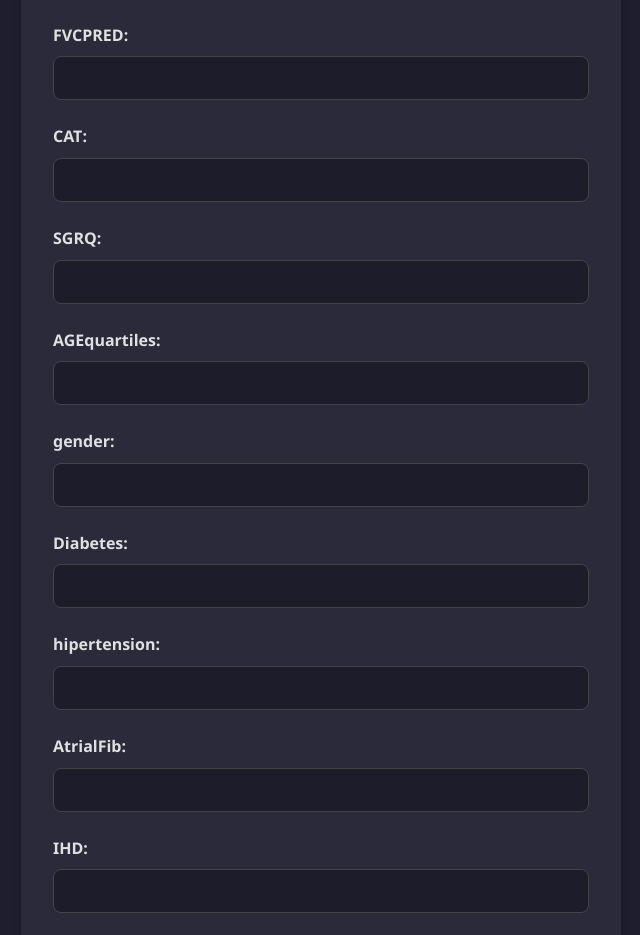
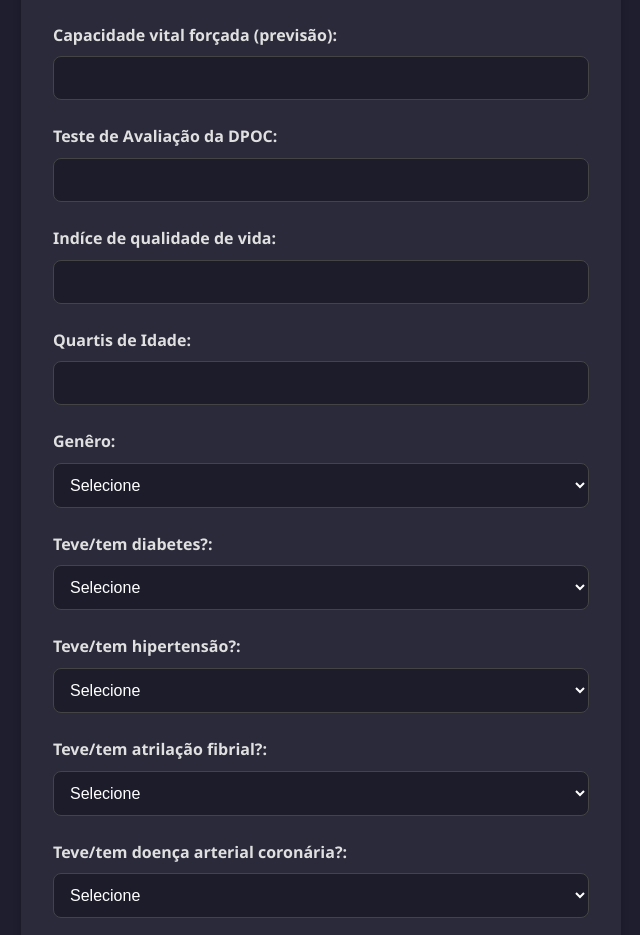
Before and after one commit to lugialo/copd-model-frontend, a React (Create React App) app: page / in a window 1280 px wide. Shown: the part 726-1661 px from the top of the page, without its empty margins (319-959 px from the left). Built offline with nearby package versions, Linux system fonts and the light colour scheme.

Commit message:
feat: Ajustes de formatação

```diff
--- a/src/App.js
+++ b/src/App.js
@@ -3,22 +3,40 @@ import "./App.css";
 
 function App() {
   const [formData, setFormData] = useState({
-    age: "",
-    PackHistory: "",
-    MWT1Best: "",
-    FEV1: "",
-    FEV1PRED: "",
-    FVC: "",
-    FVCPRED: "",
-    CAT: "",
-    SGRQ: "",
-    AGEquartiles: "",
-    gender: "",
-    Diabetes: "",
-    hipertension: "",
-    AtrialFib: "",
-    IHD: "",
+    Idade: "",
+    "Histórico tabágico": "",
+    "Distância caminhada em 6 minutos (em metros)": "",
+    VEF: "",
+    "VEF1 previsto": "",
+    "Capacidade vital forçada": "",
+    "Capacidade vital forçada (previsão)": "",
+    "Teste de Avaliação da DPOC": "",
+    "Indíce de qualidade de vida": "",
+    "Quartis de Idade": "",
+    "Genêro": "",
+    "Teve/tem diabetes?": "",
+    "Teve/tem hipertensão?": "",
+    "Teve/tem atrilação fibrial?": "",
+    "Teve/tem doença arterial coronária?": "",
   });
+
+  const tooltips = {
+    Idade: "Insira sua idade em anos.",
+    "Histórico tabágico": "Informe se você tem histórico de tabagismo.",
+    "Distância caminhada em 6 minutos (em metros)": "Informe a distância que você consegue caminhar em 6 minutos.",
+    VEF: "Insira o valor do VEF.",
+    "VEF1 previsto": "Insira o valor previsto do VEF1.",
+    "Capacidade vital forçada": "Insira a capacidade vital forçada.",
+    "Capacidade vital forçada (previsão)": "Insira a previsão da capacidade vital forçada.",
+    "Teste de Avaliação da DPOC": "Insira o resultado do teste de avaliação da DPOC.",
+    "Indíce de qualidade de vida": "Insira o índice de qualidade de vida.",
+    "Quartis de Idade": "Informe o quartil de idade.",
+    "Genêro": "Informe seu gênero.",
+    "Teve/tem diabetes?": "Informe se você tem ou teve diabetes.",
+    "Teve/tem hipertensão?": "Informe se você tem ou teve hipertensão.",
+    "Teve/tem atrilação fibrial?": "Informe se você tem ou teve arritmia fibrial.",
+    "Teve/tem doença arterial coronária?": "Informe se você tem ou teve doença arterial coronária.",
+  };
 
   const [result, setResult] = useState(null);
 
@@ -33,24 +51,39 @@ function App() {
   const handleSubmit = async (event) => {
     event.preventDefault();
 
-    const valuesArray = Object.values(formData).map((value) => {
-      const number = parseFloat(value);
-      return isNaN(number) ? value : number;
-    });
+    // Definir a ordem dos campos
+    const orderedFields = [
+      "Idade",
+      "Histórico tabágico",
+      "Distância caminhada em 6 minutos (em metros)",
+      "VEF",
+      "VEF1 previsto",
+      "Capacidade vital forçada",
+      "Capacidade vital forçada (previsão)",
+      "Teste de Avaliação da DPOC",
+      "Indíce de qualidade de vida",
+      "Quartis de Idade",
+      "Genêro",
+      "Teve/tem diabetes?",
+      "Teve/tem hipertensão?",
+      "Teve/tem atrilação fibrial?",
+      "Teve/tem doença arterial coronária?",
+    ];
 
-    console.log("Sending data:", valuesArray);
+    // Criar o objeto 'features' preservando a ordem dos campos
+    const orderedData = orderedFields.reduce((acc, key) => {
+      acc[key] = formData[key];
+      return acc;
+    }, {});
 
     try {
-      const response = await fetch(
-        "https://copd-model-production-5213.up.railway.app/predict",
-        {
+      const response = await fetch("https://copd-model-production-5213.up.railway.app/predict", {
         method: "POST",
         headers: {
           "Content-Type": "application/json",
         },
-          body: JSON.stringify({ features: valuesArray }),
-        }
-      );
+        body: JSON.stringify({ features: orderedData }),
+      });
 
       if (!response.ok) {
         throw new Error(`HTTP error! status: ${response.status}`);
@@ -59,12 +92,11 @@ function App() {
       const data = await response.json();
       console.log("API Response:", data);
 
-      // Convert prediction (numeric) into severity description
       const severityMap = {
         0: "Leve",
         1: "Moderado",
         2: "Severo",
-        3: "Muito severo"
+        3: "Muito severo",
       };
 
       const severity = severityMap[data.prediction] || "Desconhecido";
@@ -78,7 +110,48 @@ function App() {
     <div className="App">
       <h1>Formulário de Predição</h1>
       <form onSubmit={handleSubmit} className="form-container">
-        {Object.keys(formData).map((key) => (
+        {Object.keys(formData).map((key) => {
+          if (key === "Genêro") {
+            return (
+              <div key={key} className="form-group">
+                <label htmlFor={key}>{key}:</label>
+                <select
+                  id={key}
+                  name={key}
+                  value={formData[key]}
+                  onChange={handleChange}
+                  className="form-input"
+                  title={tooltips[key]}
+                >
+                  <option value="">Selecione</option>
+                  <option value="0">Feminino</option>
+                  <option value="1">Masculino</option>
+                </select>
+              </div>
+            );
+          }
+
+          if (["Teve/tem diabetes?", "Teve/tem hipertensão?", "Teve/tem atrilação fibrial?", "Teve/tem doença arterial coronária?"].includes(key)) {
+            return (
+              <div key={key} className="form-group">
+                <label htmlFor={key}>{key}:</label>
+                <select
+                  id={key}
+                  name={key}
+                  value={formData[key]}
+                  onChange={handleChange}
+                  className="form-input"
+                  title={tooltips[key]}
+                >
+                  <option value="">Selecione</option>
+                  <option value="0">Não</option>
+                  <option value="1">Sim</option>
+                </select>
+              </div>
+            );
+          }
+
+          return (
             <div key={key} className="form-group">
               <label htmlFor={key}>{key}:</label>
               <input
@@ -88,9 +161,11 @@ function App() {
                 value={formData[key]}
                 onChange={handleChange}
                 className="form-input"
+                title={tooltips[key]}
               />
             </div>
-        ))}
+          );
+        })}
         <button type="submit" className="form-submit">
           ENVIAR
         </button>
```
Lines whose indentation alone changed are shown as unchanged.
